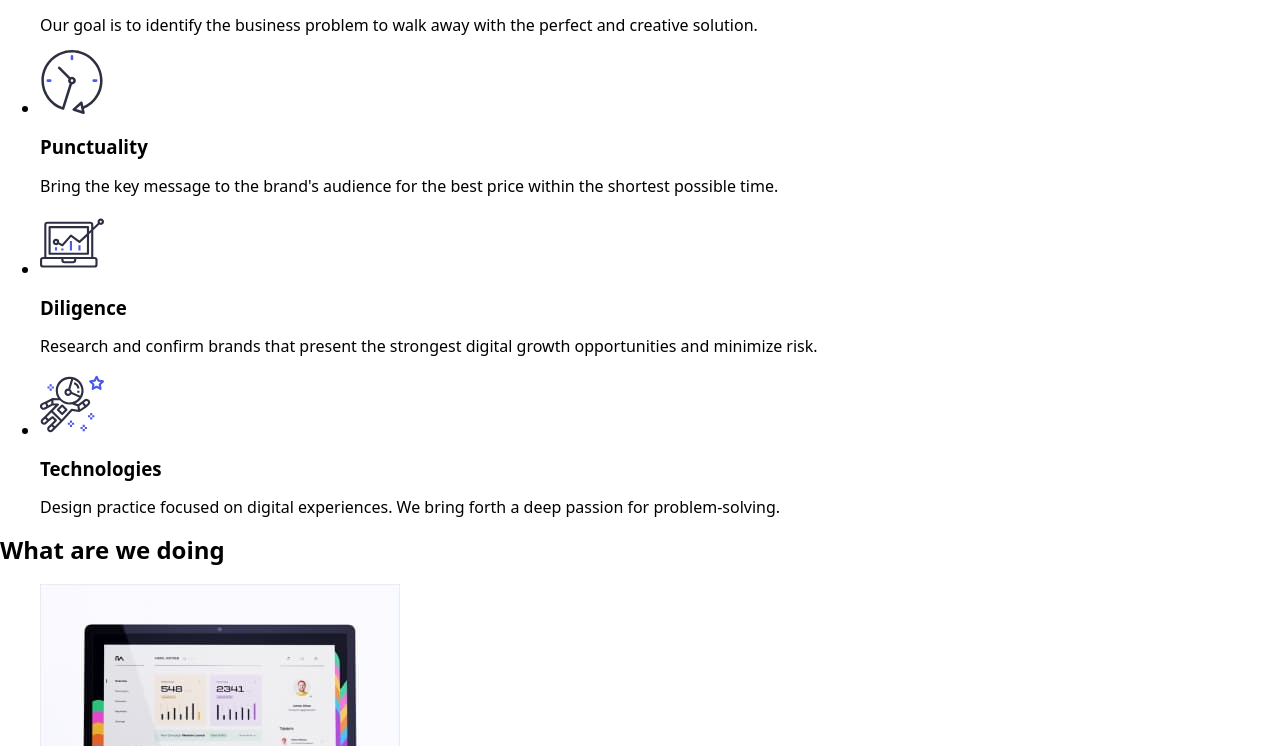
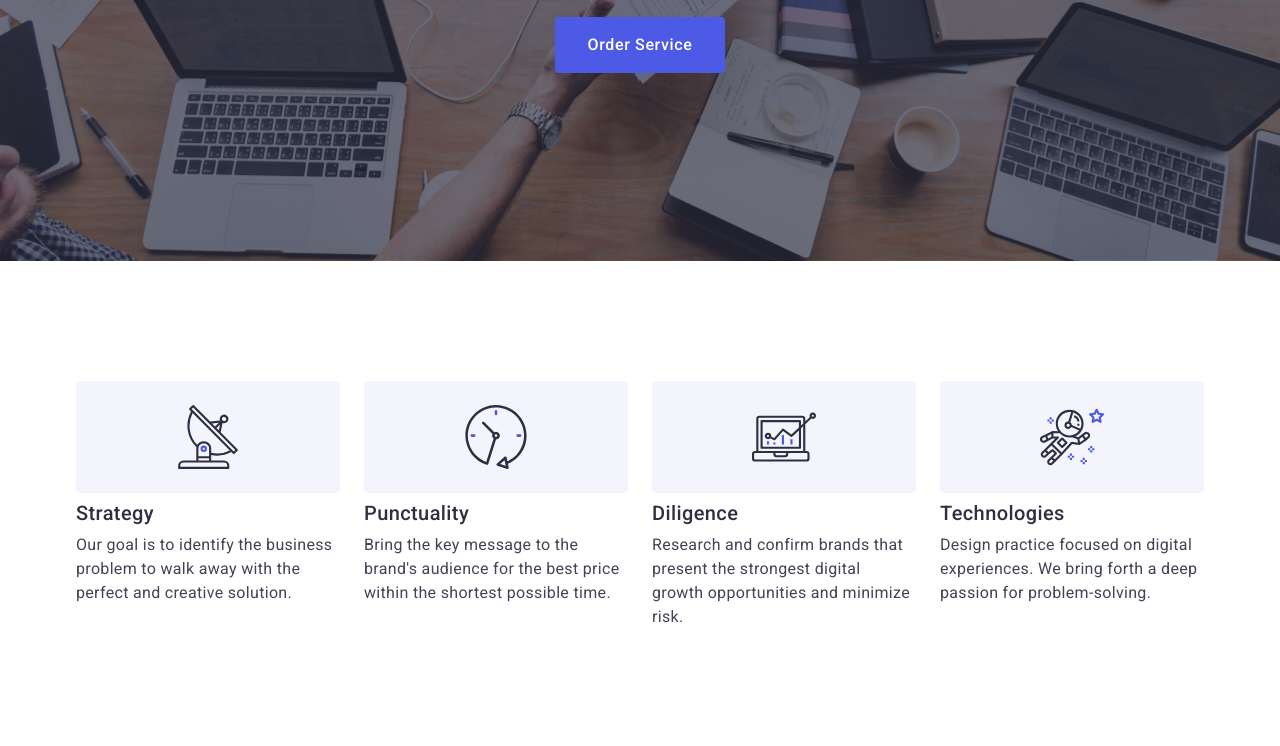
Before and after one commit to Seweryn999/goit-markup-hw-05, a plain HTML site: page index.html in a window 1280 px wide. Shown: the part 412-1158 px from the top of the page. Drawn offline with nearby package versions, Linux system fonts and the light colour scheme.

Commit message:
finished

```diff
--- a/index.html
+++ b/index.html
@@ -8,7 +8,7 @@
       href="https://cdnjs.cloudflare.com/ajax/libs/modern-normalize/1.0.0/modern-normalize.min.css"
       rel="stylesheet"
     />
-    <link rel="stylesheet" href="./css/styles.css" type="text/css" />
+    <link rel="stylesheet" href="./css/style.css" type="text/css" />
     <link rel="preconnect" href="https://fonts.googleapis.com" />
     <link rel="preconnect" href="https://fonts.gstatic.com" crossorigin />
     <link
--- a/portfolio.html
+++ b/portfolio.html
@@ -8,7 +8,7 @@
       href="https://cdnjs.cloudflare.com/ajax/libs/modern-normalize/1.0.0/modern-normalize.min.css"
       rel="stylesheet"
     />
-    <link rel="stylesheet" href="./css/styles.css" type="text/css" />
+    <link rel="stylesheet" href="./css/style.css" type="text/css" />
     <link rel="preconnect" href="https://fonts.googleapis.com" />
     <link rel="preconnect" href="https://fonts.gstatic.com" crossorigin />
     <link
```
